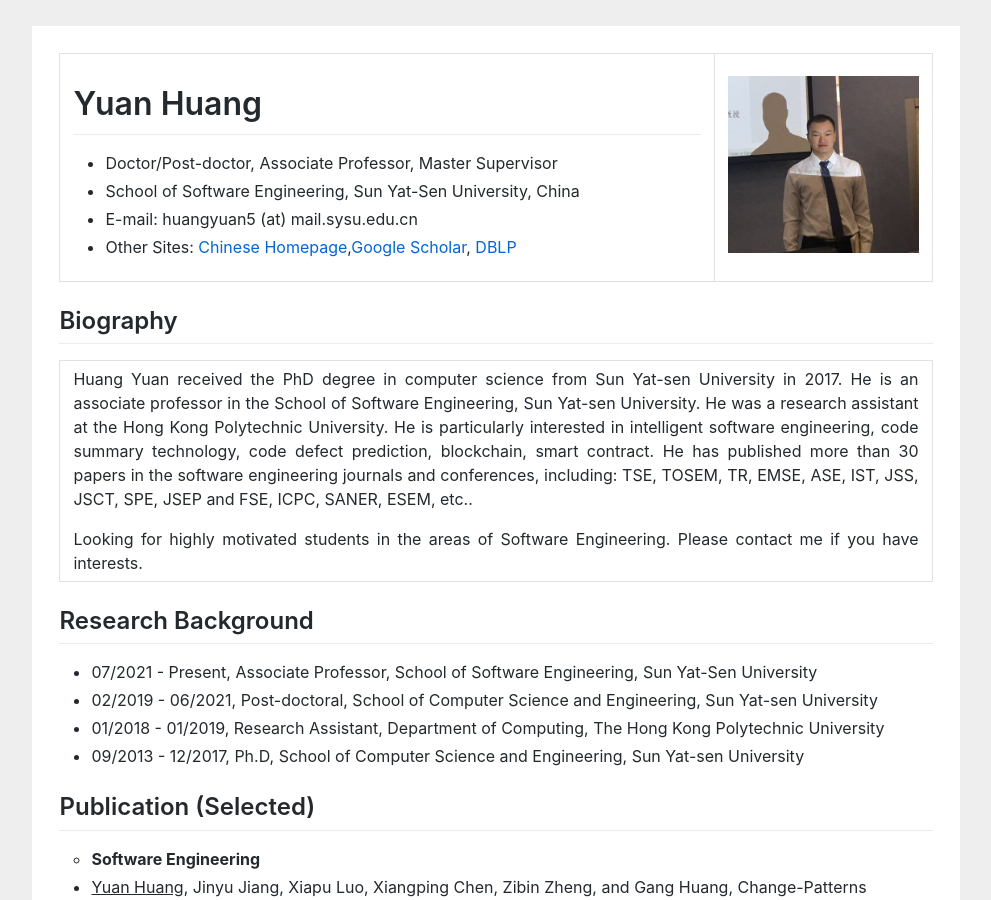
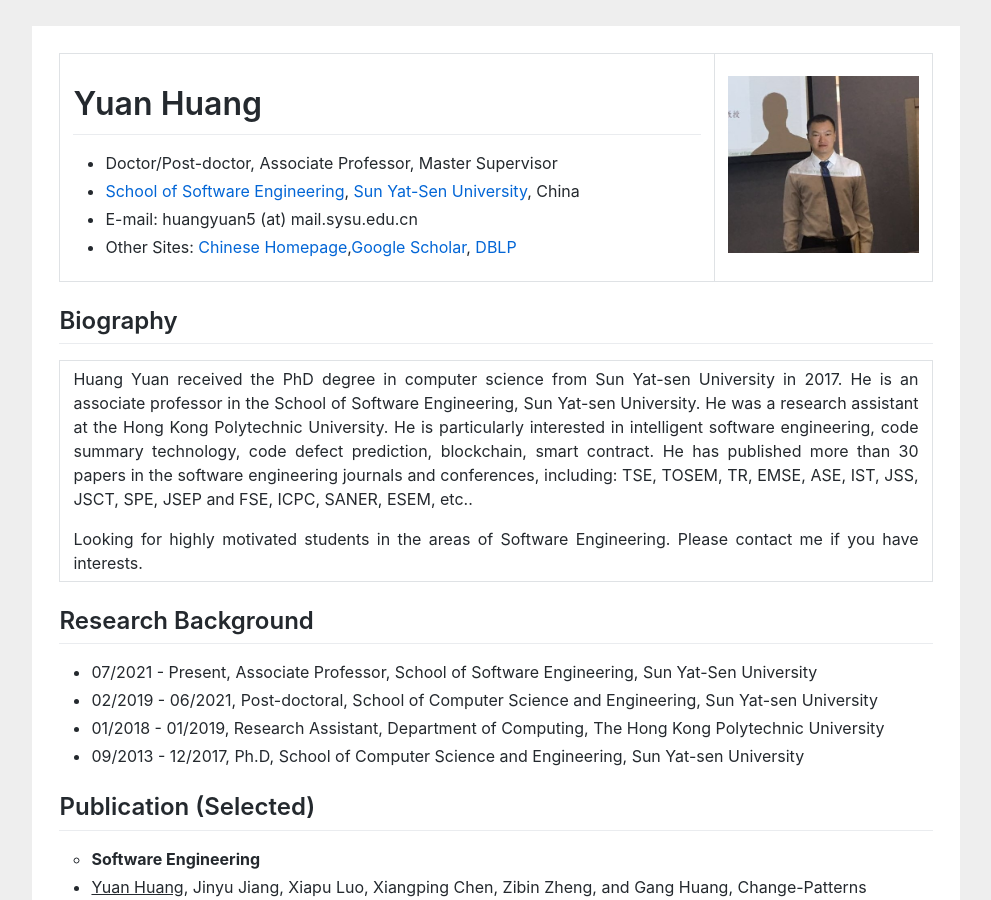
Before and after one commit to huangyuan-hy/huangyuan-hy.github.io, a Jekyll site: the page index.html, which Jekyll copies as it is, in a window 1280 px wide and 900 px high. Shown: the whole window, without its empty margins (144-1135 px from the left). Built offline with Jekyll 4.4.1, drawn with Linux system fonts in a browser that asks for light colours; part of the change alters nothing that is shown.

```diff
--- a/index.html
+++ b/index.html
@@ -44,8 +44,8 @@ gtag('config', 'UA-158965281-1');
 					<ul>
 					<li>Doctor/Post-doctor, Associate Professor, Master Supervisor</li>
 
-					<li>School of Software Engineering,
-						Sun Yat-Sen University, China</li>
+					<li><a href="https://sse.sysu.edu.cn/">School of Software Engineering</a>,
+						<a href="https://www.sysu.edu.cn/sysuen/">Sun Yat-Sen University</a>, China</li>
 
 
 					<li>E-mail: huangyuan5 (at) mail.sysu.edu.cn</li>
```
